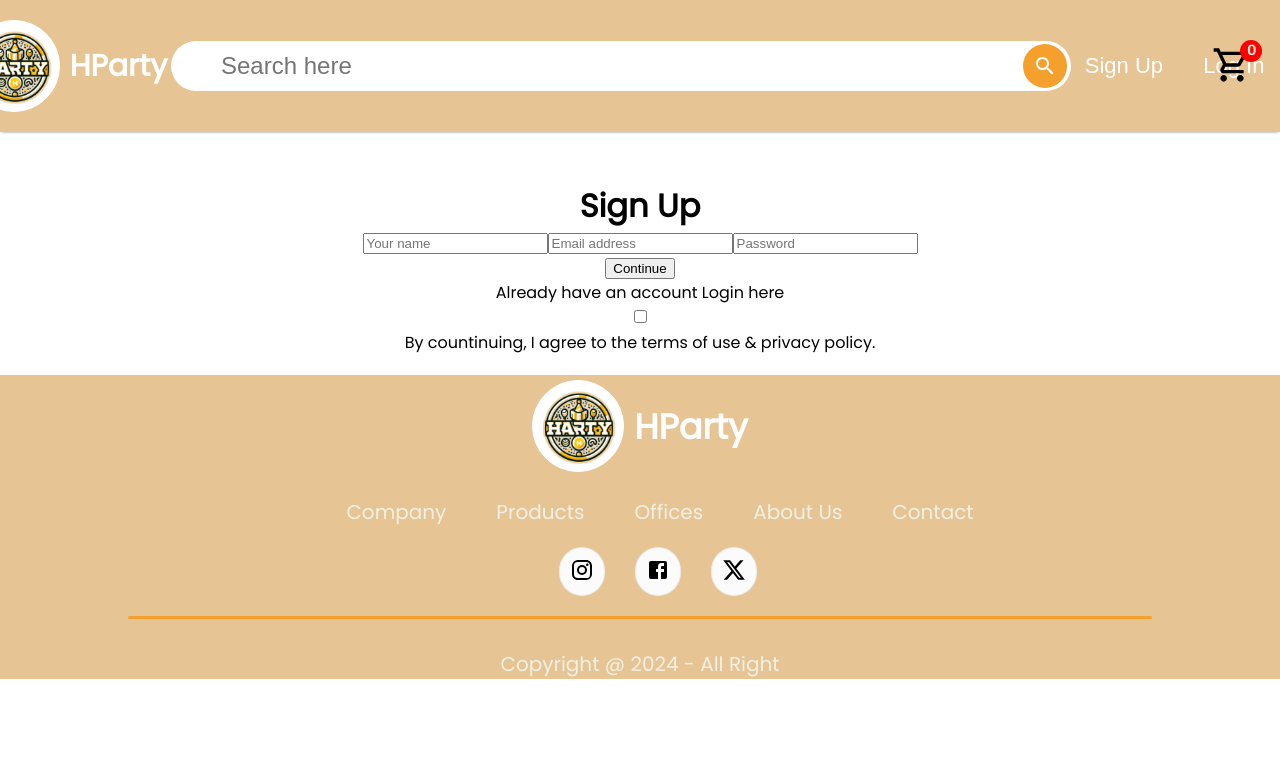
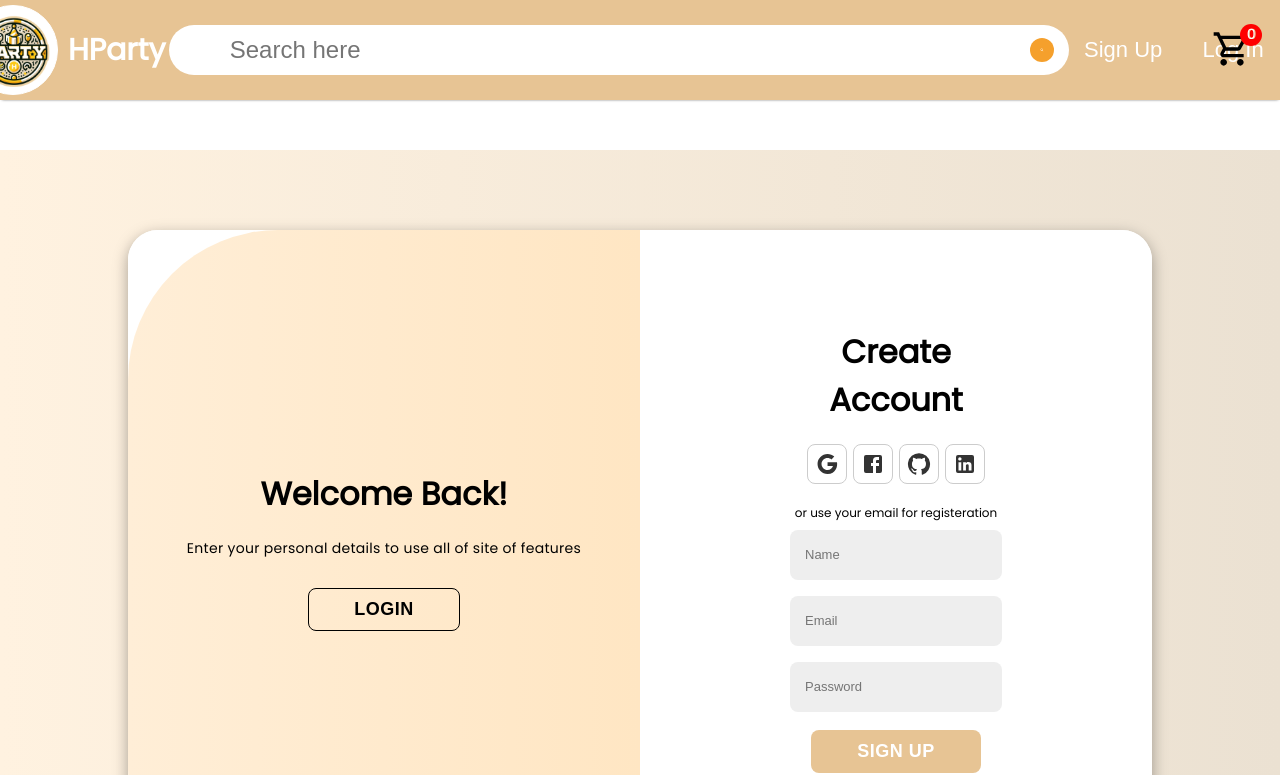
Before and after one commit to trananhmint/HParty, a React (Create React App) app: page /signup in a window 1280 px wide. Shown: the top 775 px of the page. Built offline with nearby package versions, Linux system fonts and the light colour scheme.

Commit message:
Login Signup

```diff
--- a/src/Pages/CSS/LoginSignup.css
+++ b/src/Pages/CSS/LoginSignup.css
@@ -0,0 +1,219 @@
+*{
+    margin: 0;
+    padding: 0;
+    box-sizing: border-box;
+}
+
+.Loginsignup{
+    background-color: #c9d6ff;
+    background: linear-gradient(to right,#fff2e0 ,#ebe1d2);
+    display: flex;
+    align-items: center;
+    justify-content: center;
+    flex-direction: column;
+    height: 100vh;
+}
+
+.container{
+    background-color: #fff;
+    border-radius: 30px;
+    box-shadow: 0 5px 15px rgba(0,0,0,0.35);
+    position: relative;
+    overflow: hidden;
+    width: 80%;
+    height: 80%;
+    max-width: 100%;
+    min-height: 480px;
+}
+
+.container p{
+    font-size: 14px;
+    line-height: 20px;
+    letter-spacing: 0.3px;
+    margin: 20px 0;
+}
+.container span{
+    font-size: 12px;
+}
+
+.container a{
+    color: #333;
+    font-size: 13px;
+    text-decoration: none;
+    margin: 15px 0 10px;
+}
+
+.container button{
+    background-color: #e7c494;
+    color: #fff;
+    font-size: 18px;
+    padding: 10px 45px;
+    border: 1px solid transparent;
+    border-radius: 8px;
+    font-weight: 600;
+    letter-spacing: 0.5px;
+    text-transform: uppercase;
+    margin-top: 10px;
+    cursor: pointer;
+}
+
+.container button.hidden{
+    background-color: transparent;
+    font-size: 18px;
+    color: #000000;
+    border-color: #000000;
+}
+
+.container form{
+    background-color: #fff;
+    display: flex;
+    align-items: center;
+    justify-content: center;
+    flex-direction: column;
+    padding: 0 40px;
+    height: 100%;
+}
+
+.container input{
+    background-color: #eee;
+    border: none;
+    margin: 8px 0;
+    padding: 10px 15px;
+    font-size: 13px;
+    border-radius: 8px;
+    width: 100%;
+    height: 50px;
+    outline: none;
+}
+
+.form-container{
+    position: absolute;
+    top: 0;
+    height: 100%;
+    transition: all 0.6s ease-in-out;
+}
+
+.form-container.sign-in form{
+    padding: 0 150px;
+}
+
+.form-container.sign-up form{
+    padding: 0 150px;
+}
+
+.sign-in{
+    left: 0;
+    width: 50%;
+    z-index: 2;
+}
+
+.container.active.sign-in{
+    transform: translateX(100%);
+
+}
+.sign-up{
+    left: 0;
+    width: 50%;
+    opacity: 0;
+    z-index: 1;
+}
+
+.container.active .sign-up{
+    transform: translateX(100%);
+    opacity: 1;
+    z-index: 5;
+    animation: move 0.6s;
+}
+
+@keyframes move {
+    0%, 49.99%{
+        opacity: 0;
+        z-index: 1;
+    }
+    50%, 100%{
+        opacity: 1;
+        z-index: 5;
+    }
+}
+
+.social-icons{
+    margin: 20px 0;
+}
+
+.social-icons a{
+    border: 1px solid #ccc;
+    border-radius: 20%;
+    display: inline-flex;
+    justify-content: center;
+    align-items: center;
+    margin: 0 3px;
+    width: 40px;
+    height: 40px;
+}
+
+.toggle-container{
+    position: absolute;
+    top: 0;
+    left: 50%;
+    width: 50%;
+    height: 100%;
+    overflow: hidden;
+    transition: all 0.6s ease-in-out;
+    border-radius: 0px 150 100px 0;
+    z-index: 1000;
+}
+
+.container.active .toggle-container{
+    transform: translateX(-100%);
+    border-radius: 150px 0 0 100px;
+}
+
+.toggle{
+    background-color: #e7c494;
+    height: 100%;
+    background: linear-gradient(to right, #ffeed7, #ffdeaf);
+    position: relative;
+    left: -100%;
+    height: 100%;
+    width: 200%;
+    transform: translateX(0);
+    transition: all 0.6s ease-in-out;
+}
+
+.container.active .toggle{
+    transform: translateX(50%);
+}
+
+.toggle-panel{
+    position: absolute;
+    width: 50%;
+    height: 100%;
+    display: flex;
+    align-items: center;
+    justify-content: center;
+    flex-direction: column;
+    padding: 0 30px;
+    text-align: center;
+    top: 0;
+    transform: translateX(0);
+    transition: all 0.6s ease-in-out;
+}
+
+.toggle-left{
+    transform: translateX(-200%);
+}
+
+.container.active .toggle-left{
+    transform: translateX(0);
+
+}
+
+.toggle-right{
+    right: 0;
+    transform:  translateX(0);
+}
+
+.container.active .toggle-right{
+    transform: translateX(200%);
+
+}
--- a/src/Pages/LoginSignup.jsx
+++ b/src/Pages/LoginSignup.jsx
@@ -1,26 +1,99 @@
-import React from 'react'
+import React, { useEffect, useRef, useState } from 'react'
 import './CSS/LoginSignup.css'
+import GoogleIcon from '@mui/icons-material/Google';
+import FacebookIcon from '@mui/icons-material/Facebook';
+import GitHubIcon from '@mui/icons-material/GitHub';
+import LinkedInIcon from '@mui/icons-material/LinkedIn';
+const LoginSignup = () => {
+  const ref = useRef(null);
+  const[isActive, setIsActive] = useState(true);
 
-const LoginSignup = () => {
+
+//  const container = useEffect(()=>{
+//     const element = ref.current;
+//     console.log(element)
+//   }, [])
+
+  // const handleClick = () => {
+  //   const container = ref.current;
+  //   console.log(container);
+
+  // }
+
+
+
   return (
-    <div className='loginsignup'>
-      <div className="loginsignup-container">
-        <h1>Sign Up</h1>
-        <div className="loginsignup-fields">
-          <input type="text" placeholder='Your name' />
-          <input type="text" placeholder='Email address' />
-          <input type="password" placeholder='Password' />
+    // <div className='loginsignup'>
+    //   <div className="loginsignup-container">
+    //     <h1>Sign Up</h1>
+    //     <div className="loginsignup-fields">
+    //       <input type="text" placeholder='Your name' />
+    //       <input type="text" placeholder='Email address' />
+    //       <input type="password" placeholder='Password' />
+    //     </div>
+    //     <button>Continue</button>
+    //     <p className='loginsignup-login'>Already have an account <span>Login here</span></p>
+    //     <div className="loginsignup-agree">
+    //       <input type="checkbox" name="" id="" />
+    //       <p>By countinuing, I agree to the terms of use & privacy policy.</p>
+    //     </div>
+
+    //   </div>
+
+    // </div>
+    <div className='Loginsignup'>
+      <div  ref={ref} id='container'className ={isActive  ? 'container active': 'container'}>
+        <div className="form-container sign-up">
+          <form>
+            <h1>Create Account</h1>
+            <div className="social-icons">
+              <a href=""><GoogleIcon /></a>
+              <a href=""><FacebookIcon /></a>
+              <a href=""><GitHubIcon /></a>
+              <a href=""><LinkedInIcon /></a>
+            </div>
+            <span>or use your email for registeration</span>
+            <input type="text" placeholder='Name' />
+            <input type="email" placeholder='Email' />
+            <input type="password" placeholder='Password' />
+            <button >Sign Up</button>
+          </form>
         </div>
-        <button>Continue</button>
-        <p className='loginsignup-login'>Already have an account <span>Login here</span></p>
-        <div className="loginsignup-agree">
-          <input type="checkbox" name="" id="" />
-          <p>By countinuing, I agree to the terms of use & privacy policy.</p>
+        <div className="form-container sign-in">
+          <form>
+            <h1 >Sign In</h1>
+            <div className="social-icons">
+              <a href=""><GoogleIcon /></a>
+              <a href=""><FacebookIcon /></a>
+              <a href=""><GitHubIcon /></a>
+              <a href=""><LinkedInIcon /></a>
+            </div>
+            <span>or use your email password</span>
+            <input type="email" placeholder='Email' />
+            <input type="password" placeholder='Password' />
+            <a href="#">Forgot Your Password?</a>
+            <button>Login</button>
+          </form>
+        </div>
+        <div className="toggle-container">
+          <div className="toggle">
+            <div className="toggle-panel toggle-left">
+              <h1>Welcome Back!</h1>
+              <p>Enter your personal details to use all of site of features</p>
+              <button className='hidden' id='login' onClick={()=>setIsActive(false)}>Login</button>
+            </div>
+            <div className="toggle-panel toggle-right">
+              <h1>Hello, Friend</h1>
+              <p>Register with your personal details to use all of site features</p>
+              <button className='hidden' id='register' onClick={()=>setIsActive(true)}>Sign Up</button>
+            </div>
+          </div>
+
         </div>
 
       </div>
+    </div>
 
-    </div>
   )
 }
 
```
Also changed, not shown: src/Pages/Login.jsx (added, +20 -0 lines).
